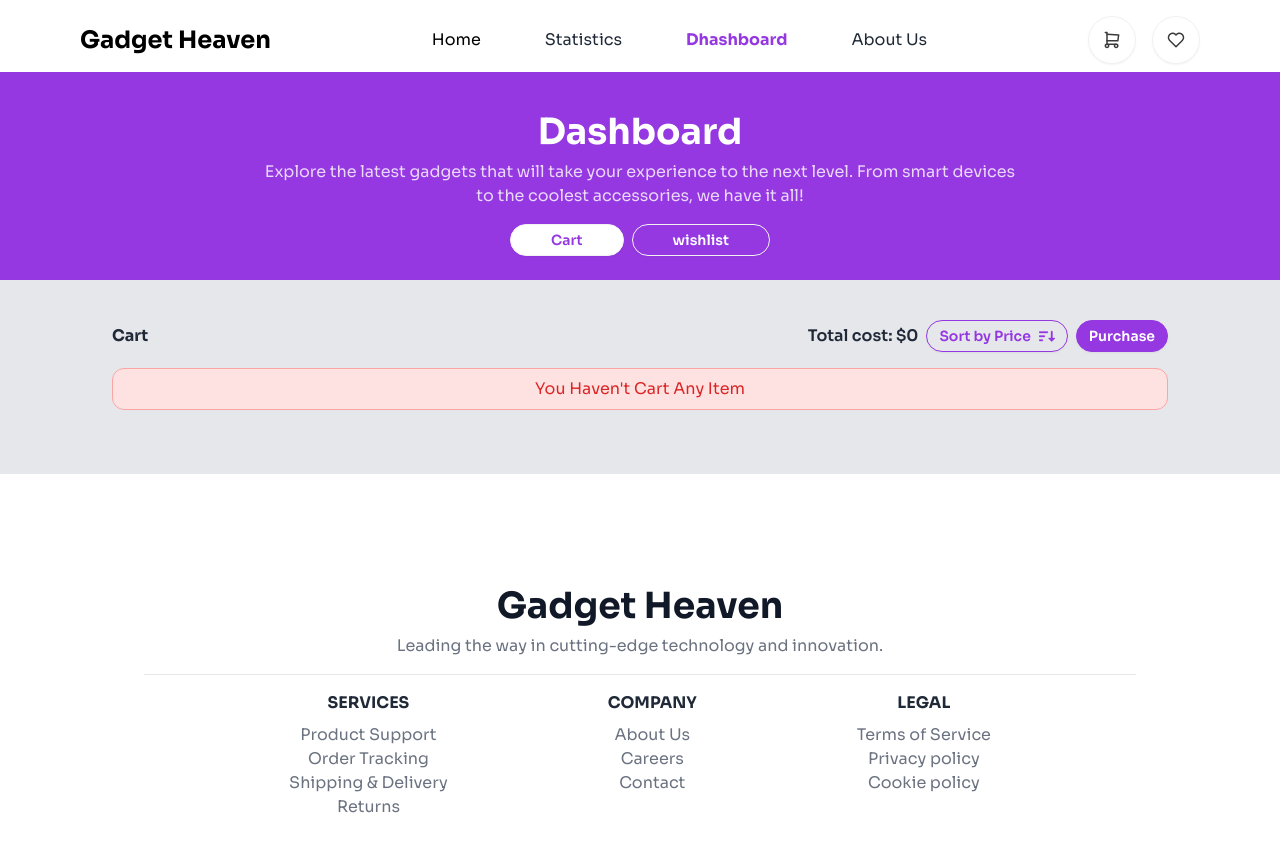
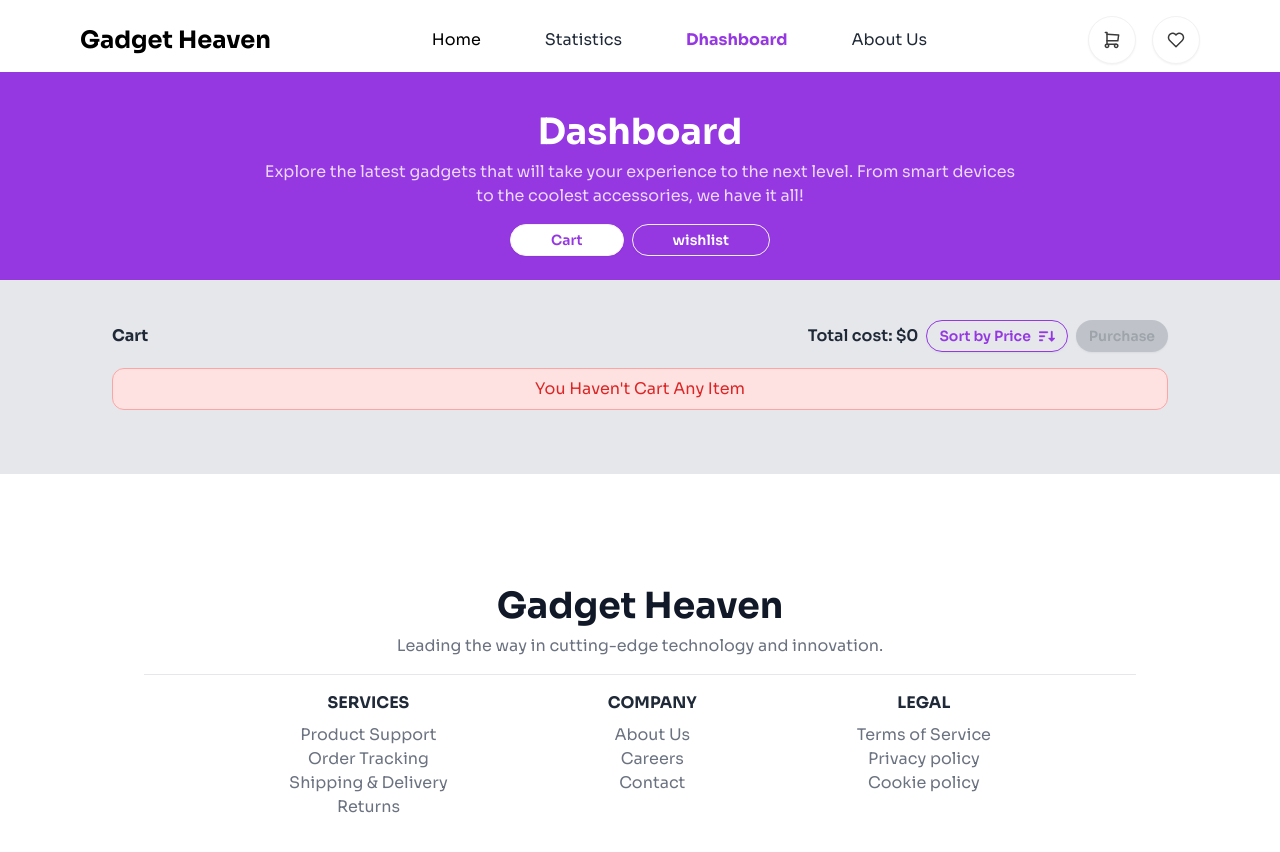
Before and after one commit to programming-hero-web-course-4/b10a8-gadget-heaven-Ajmain-Fayek, a React (Vite) app: page /dashboard in a window 1280 px wide. Shown: the top 852 px of the page. Built offline with nearby package versions, Linux system fonts and the light colour scheme.

Commit message:
wishlist section bug solved: add to cart will remove item from wishlist and add it to cart

```diff
--- a/src/Components/Cart.jsx
+++ b/src/Components/Cart.jsx
@@ -22,7 +22,13 @@ const Cart = () => {
                         >
                             Sort by Price <Sort_SVG />
                         </button>
-                        <button className="btn-sm btn rounded-full bg-color-pirmary text-white border-color-pirmary">
+                        <button
+                            className={
+                                cartNumber == 0
+                                    ? "btn-disabled btn-sm btn rounded-full bg-color-pirmary text-white border-color-pirmary"
+                                    : "btn-sm btn rounded-full bg-color-pirmary text-white border-color-pirmary"
+                            }
+                        >
                             Purchase
                         </button>
                     </div>
--- a/src/Components/Cart_WishList_Cards.jsx
+++ b/src/Components/Cart_WishList_Cards.jsx
@@ -35,6 +35,11 @@ const CartCards = ({ product }) => {
         }
     };
 
+    const addToCart = (product) => {
+        handleCart(product);
+        removeCard(product.product_id, product.price);
+    };
+
     const [toggle, setToggle] = useState(false);
 
     useEffect(() => {
@@ -60,7 +65,7 @@ const CartCards = ({ product }) => {
                     <p className="font-semibold">${price}</p>
                     <div className="flex items-center gap-2 justify-center sm:justify-start">
                         <button
-                            onClick={() => handleCart(product)}
+                            onClick={() => addToCart(product)}
                             className={
                                 toggle
                                     ? "text-white btn-sm sm:btn-md border-color-pirmary bg-color-pirmary btn rounded-full px-6"
```
